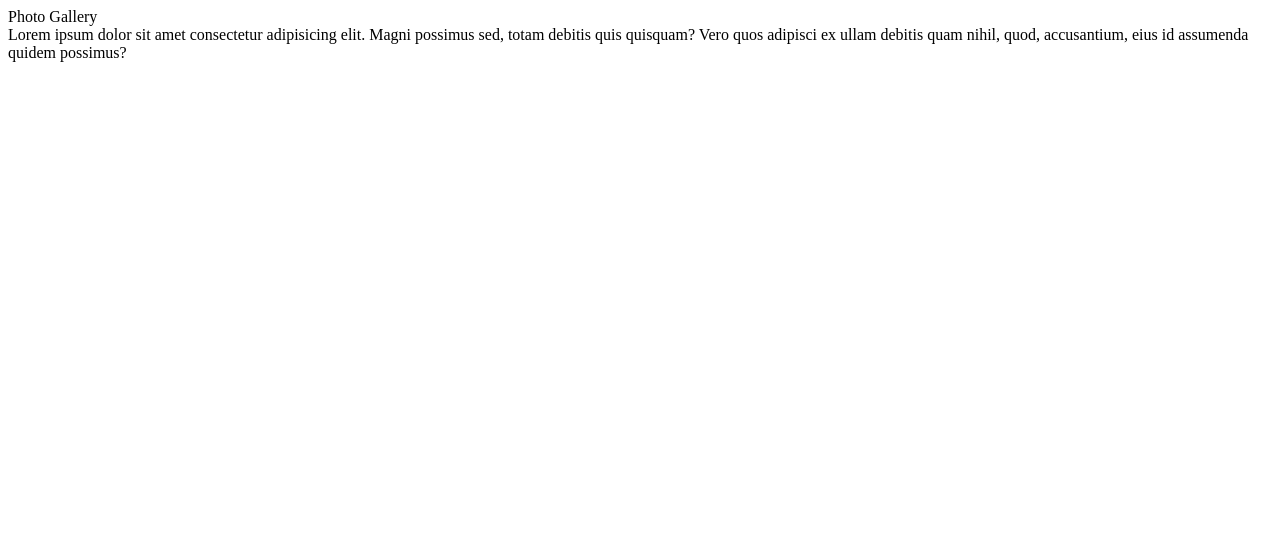
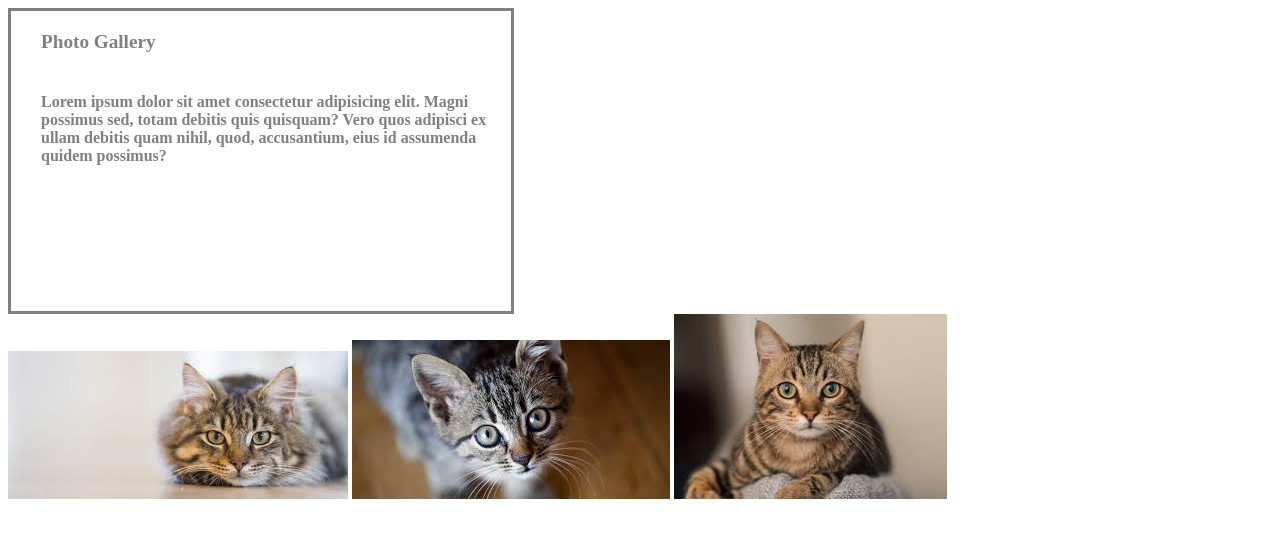
Before and after one commit to giphilgolden/masonry-activity, a plain HTML site: page index.html in a window 1280 px wide. Drawn offline with Linux system fonts and the light colour scheme; files that its build step writes are made by us from their sources; files whose address does not match are found by name.

Commit message:
finished header

```diff
--- a/assets/styles.css
+++ b/assets/styles.css
@@ -0,0 +1,23 @@
+.header {
+    border: 3px gray solid;
+    width: 500px;
+    height: 300px;
+    color: gray;
+    font-weight: bold;
+}
+
+.header-top {
+    margin: 20px 0px;
+}
+
+.header-top span {
+    position: relative;
+    left: 30px;
+    font-size: larger;
+}
+
+.header-bot {
+    margin-left: 30px;
+    position: relative;
+    top: 20px;
+}
--- a/index.html
+++ b/index.html
@@ -9,16 +9,18 @@
 <body>
     <div class="header">
         <div class="header-top">
-            <div>Photo Gallery</div>
+            <span>Photo Gallery</span>
         </div>
         <div class="header-bot">
-            <div>Lorem ipsum dolor sit amet consectetur adipisicing elit. Magni possimus sed, totam debitis quis quisquam? Vero quos adipisci ex ullam debitis quam nihil, quod, accusantium, eius id assumenda quidem possimus?</div>
-        </div>
+            <span>Lorem ipsum dolor sit amet consectetur adipisicing elit. Magni possimus sed, totam debitis quis quisquam? Vero quos adipisci ex ullam debitis quam nihil, quod, accusantium, eius id assumenda quidem possimus?</div>
+            </span>
     </div>
 
     <div class="main-body">
         <div class="left-column">
-
+            <img src="assets\photos\download.jpg" alt="">
+            <img src="assets\photos\download (1).jpg" alt="">
+            <img src="assets\photos\download (2).jpg" alt="">
         </div>
 
         <div class="right-column">
```
Also changed, not shown: assets/photos/download (1).jpg (added), assets/photos/download (2).jpg (added), assets/photos/download.jpg (added).
